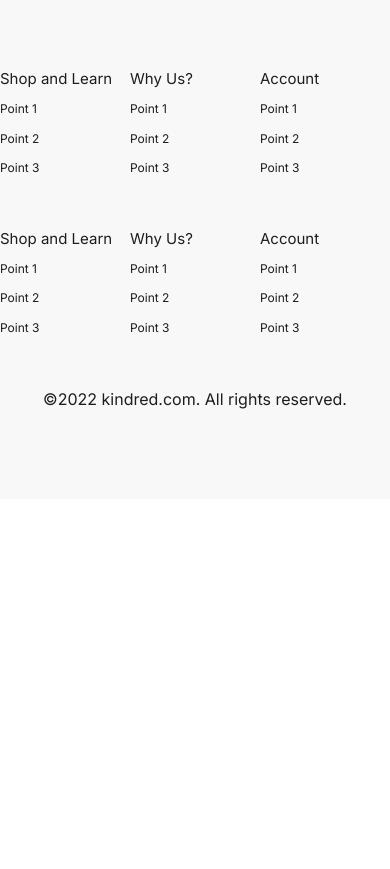
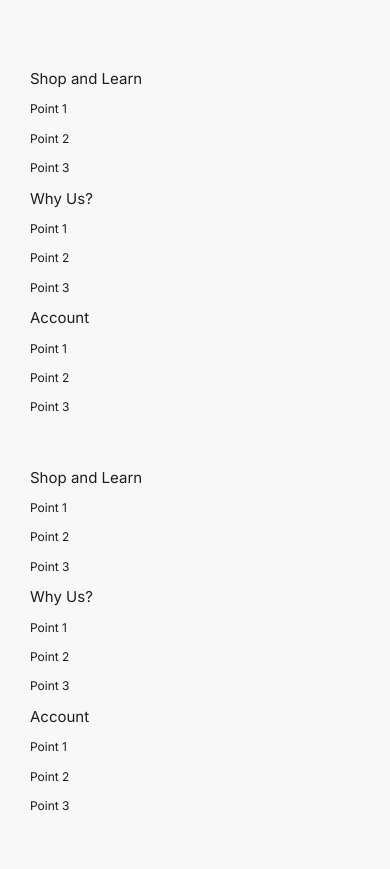
Before and after one commit to crystalbaduofficial/kindred-web, a Next.js app: page / in a window 390 px wide. Shown: the part 620-1489 px from the top of the page. Before the commit the page ends 1119 px from the top, so only its background shows below. Built offline with nearby package versions, Linux system fonts and the light colour scheme.

Commit message:
all done kindred changes

```diff
--- a/styles/HomeFooter.module.css
+++ b/styles/HomeFooter.module.css
@@ -36,3 +36,17 @@
     margin-bottom: 0.9rem;
     cursor: pointer;
 }
+
+@media only screen and (max-width: 767px) {
+    .innerContainerFooterHome {
+        width: 100%;
+    }
+
+    .footerHome {
+        padding: 90px 30px;
+    }
+
+    .containerFooterHome {
+        flex-direction: column;
+    }
+}
```
